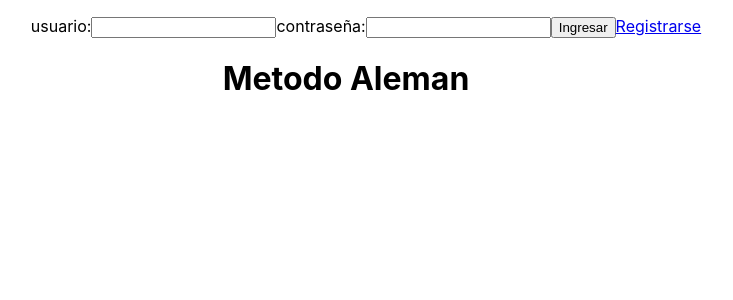
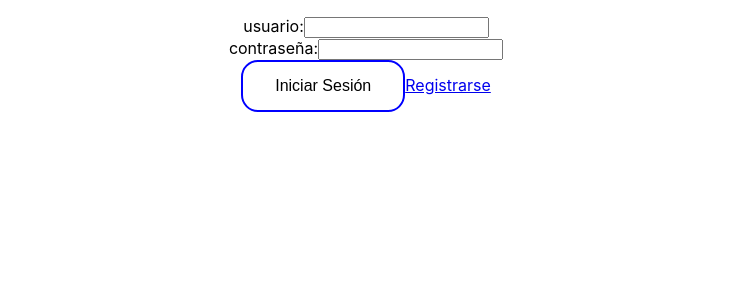
Before and after one commit to finance-leasing-web-app/TFfinanzas, a React (Create React App) app in the folder reactfinanzas/: page / in a window 1280 px wide. Shown: the top 300 px of the page, without its empty margins (294-1027 px from the left). Built offline with nearby package versions, Linux system fonts and the light colour scheme.

Commit message:
Design changes

```diff
--- a/reactfinanzas/src/App.css
+++ b/reactfinanzas/src/App.css
@@ -1,3 +1,22 @@
 .App {
   text-align: center;
 }
+
+.button {
+
+  background-color: white;
+  border: none;
+  color: black;
+  padding: 15px 32px;
+  text-align: center;
+  text-decoration: none;
+  display: inline-block;
+  font-size: 16px;
+  border-radius: 2ex;
+  border: 2px solid blue;
+}
+
+.button:hover{
+  background-color:blue; /* Green */
+  color: white;
+}
--- a/reactfinanzas/src/App.js
+++ b/reactfinanzas/src/App.js
@@ -9,17 +9,15 @@ import CrearUsuario from './Components/CrearUsuario';
 import EditarUsuario from './Components/EditarUsuario';
 import ListarUsuario from './Components/ListarUsuario';
 import IndexMA from './Components/IndexMA';
+import LogIn from './Components/LogIn';
+
 
 function App() {
   return (
     <div className="App">
       <BrowserRouter>
-      <nav>
-          <ul>
-            usuario:<input type={"text"}></input>contraseña:<input type={"password"}></input><button>Ingresar</button><Link to="usuario/crear">Registrarse</Link>
-          </ul>
-      </nav>
         <Routes>
+          <Route index element={<LogIn />}/>
           <Route index element={<IndexMA />}/>
           {/* <Route index element={<ListarUsuario />}/> */}
           <Route path='usuario/listar' element={<ListarUsuario />}/>
--- a/reactfinanzas/src/Components/CrearUsuario.js
+++ b/reactfinanzas/src/Components/CrearUsuario.js
@@ -47,7 +47,7 @@ const CrearUsuario = () => {
                                 <label>Repita contraseña :</label>
                             </th>
                             <td>
-                                {/* <input type="password" nombre="contrasegna_" onChange={handleChange} /> */}
+                                <input type="password" nombre="contrasegna_" onChange={handleChange} />
                             </td>
                         </tr>
                         <tr>
--- /dev/null
+++ b/reactfinanzas/src/Components/LogIn.css
@@ -0,0 +1,18 @@
+.button {
+
+    background-color: white;
+    border: none;
+    color: black;
+    padding: 15px 32px;
+    text-align: center;
+    text-decoration: none;
+    display: inline-block;
+    font-size: 16px;
+    border-radius: 2ex;
+    border: 2px solid blue;
+  }
+
+  .button:hover{
+    background-color:blue; /* Green */
+    color: white;
+  }
--- /dev/null
+++ b/reactfinanzas/src/Components/LogIn.js
@@ -0,0 +1,19 @@
+import { Link } from "react-router-dom";
+import './LogIn.css';
+
+const LogIn = () => {
+    return (
+        <nav>
+          <ul>
+            usuario:<input type={"text"}></input>
+            <br />
+            contraseña:<input type={"password"}></input>
+            <br />
+            <button class='button'>Iniciar Sesión</button>
+            <Link to="usuario/crear">Registrarse</Link>
+          </ul>
+      </nav>
+    );
+}
+
+export default LogIn;
```
Lines whose indentation alone changed are shown as unchanged.
